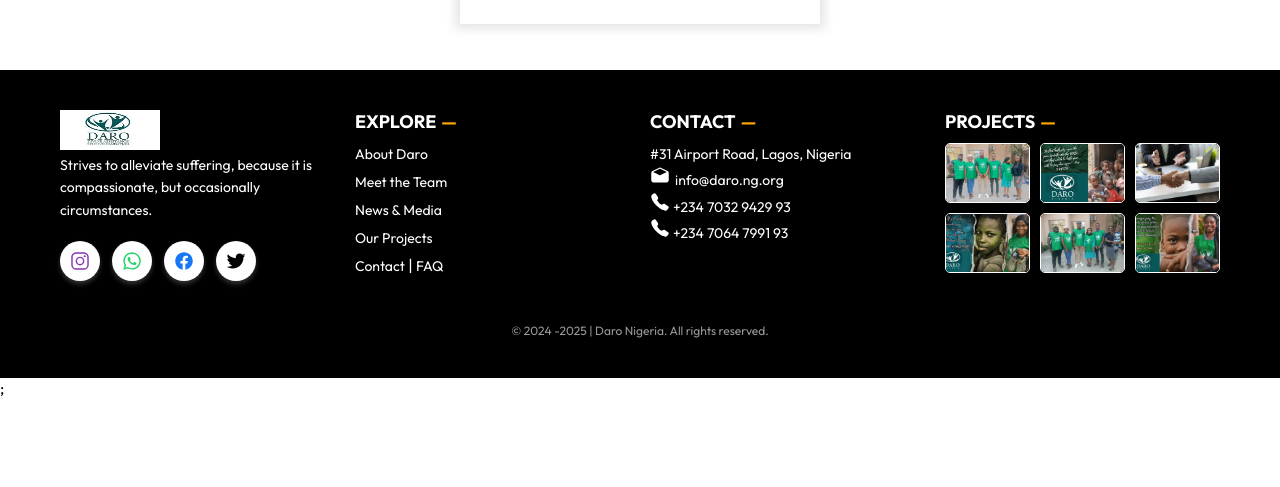
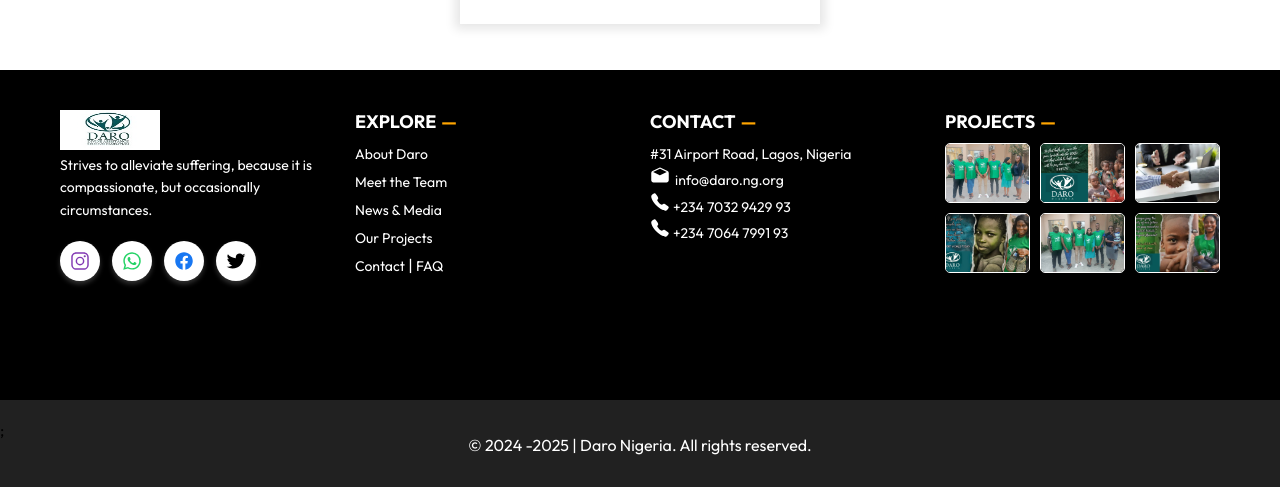
Before and after one commit to Ajioz/daro, a Next.js app: page / in a window 1280 px wide. Shown: the part 4463-4950 px from the top of the page. Before the commit the page ends 4861 px from the top, so only its background shows below. Built offline with nearby package versions, Linux system fonts and the light colour scheme.

Commit message:
improved footer

```diff
--- a/components/Layout/Footer.module.css
+++ b/components/Layout/Footer.module.css
@@ -1,14 +1,21 @@
+.footer {
+  display: flex;
+  flex-direction: column;
+  box-sizing: border-box;
+}
 
-.footer {
+.footer .footerWrapper {
+  padding: 40px 60px;
   background-color: black;
+  margin: 0 0 -70px 0;
+  min-height: 50vh;
   color: white;
-  padding: 40px 60px;
   display: flex;
   flex-wrap: wrap;
   justify-content: space-between;
   align-items: flex-start;
   gap: 20px;
-  position: relative;
+  box-sizing: border-box;
 }
 
 /* Left Section */
@@ -202,11 +209,18 @@
 
 /* Bottom Footer */
 .footerBottom {
+  display: flex;
   width: 100%;
+  height: 90px;
+  align-items: center;
+  justify-content: center;
+  background-color: #212121;
+  margin: 0 0 -70px 0;
+}
+.footerBottom p {
   text-align: center;
-  padding-top: 20px;
-  font-size: 12px;
-  color: #999;
+  font-size: 1rem;
+  color: #fff;
 }
 
 /* Responsive Design */
--- a/components/Layout/footer.js
+++ b/components/Layout/footer.js
@@ -13,6 +13,7 @@ import Link from "next/link";
 export default function Footer() {
   return (
     <footer className={styles.footer}>
+      <div className={styles.footerWrapper}>
         {/* Left Section */}
         <div className={styles.footerLeft}>
           <Image
@@ -146,7 +147,7 @@ export default function Footer() {
             />
           </div>
         </div>
-
+      </div>
       {/* Bottom Footer */}
       <div className={styles.footerBottom}>
         <p>
```
Lines whose indentation alone changed are shown as unchanged.
